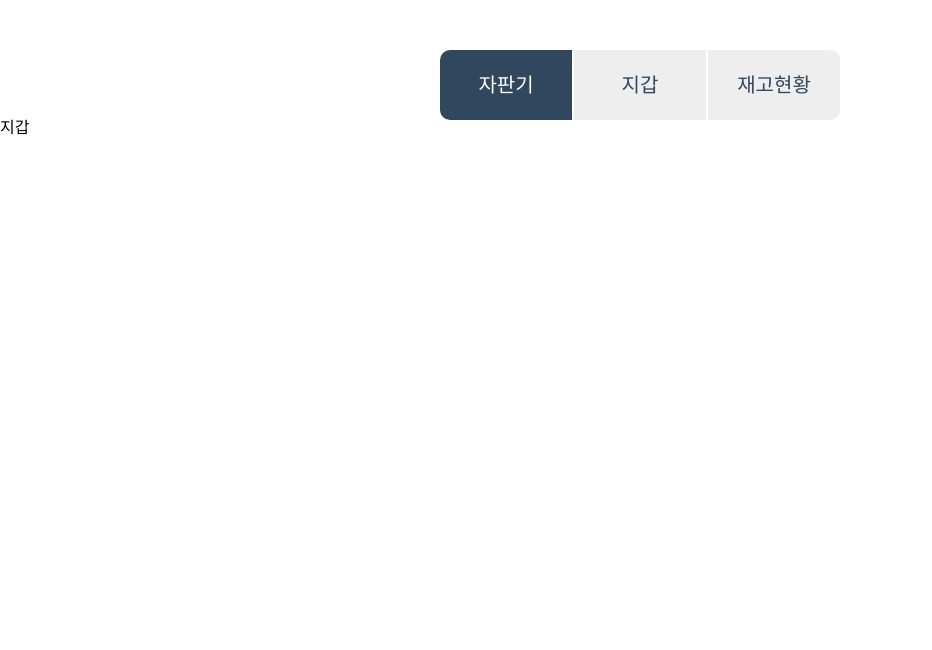
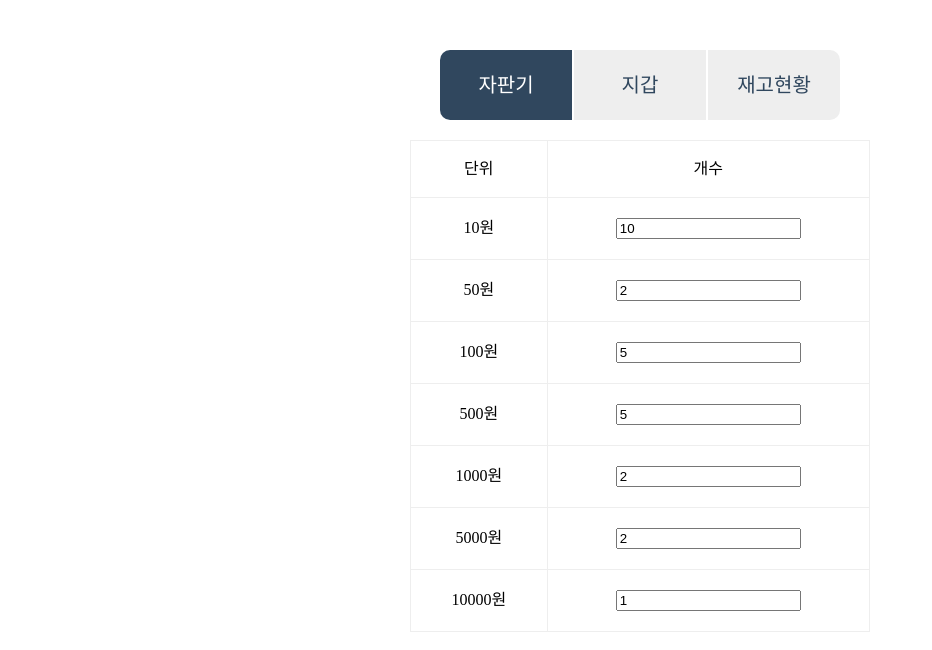
Before and after one commit to codesquad-members-2022/fe-vm, a React (Create React App) app in the folder app/: page /wallet in a window 1280 px wide. Shown: the top 650 px of the page, without its empty margins (0-932 px from the left). Built offline with nearby package versions, Linux system fonts and the light colour scheme.

Commit message:
feat: 지갑 데이터 렌더링

```diff
--- a/app/src/component/content/Wallet/Wallet.jsx
+++ b/app/src/component/content/Wallet/Wallet.jsx
@@ -1,7 +1,41 @@
+import styled from 'styled-components';
+import { useContext } from 'react';
+import { MoneyContext } from '../../../index';
+
+const MONEY_TABLE_HEADER = {
+  UNIT: '단위',
+  COUNT: '개수',
+};
+
 function Wallet() {
+  const { money } = useContext(MoneyContext);
+  const moneyArr = Object.entries(money);
+
   return (
-    <div>지갑</div>
+    <Table>
+      <thead>
+        <tr>
+          <th>{MONEY_TABLE_HEADER.UNIT}</th>
+          <th>{MONEY_TABLE_HEADER.COUNT}</th>
+        </tr>
+      </thead>
+      <tbody>
+        {moneyArr.map(([unit, count]) => (
+          <tr key={unit}>
+            <td>{unit}원</td>
+            <td>
+              <input type="number" value={count} />
+            </td>
+          </tr>
+        ))}
+      </tbody>
+    </Table>
   );
 }
 
+const Table = styled.table`
+  margin: 20px auto 0;
+  width: 460px;
+`;
+
 export default Wallet;
--- a/app/src/index.js
+++ b/app/src/index.js
@@ -3,8 +3,10 @@ import ReactDOM from 'react-dom/client';
 import { BrowserRouter } from 'react-router-dom';
 import App from './component/App';
 import products from './mock/products.json';
+import money from './mock/money.json';
 
 export const ProductsContext = createContext();
+export const MoneyContext = createContext();
 
 const root = ReactDOM.createRoot(document.getElementById('root'));
 
@@ -12,7 +14,9 @@ root.render(
   <React.StrictMode>
     <BrowserRouter>
       <ProductsContext.Provider value={products}>
+      <MoneyContext.Provider value={money}>
         <App />
+      </MoneyContext.Provider>
       </ProductsContext.Provider>
     </BrowserRouter>
   </React.StrictMode>,
--- /dev/null
+++ b/app/src/mock/money.json
@@ -0,0 +1,11 @@
+{
+  "money": {
+      "10": 10,
+      "50": 2,
+      "100": 5,
+      "500": 5,
+      "1000": 2,
+      "5000": 2,
+      "10000": 1
+    }
+}
```
